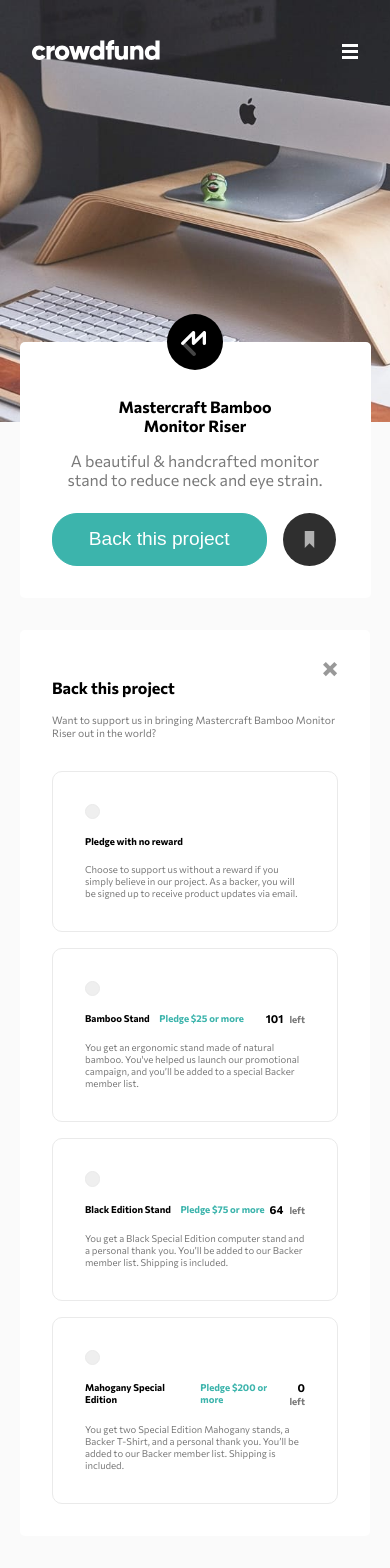
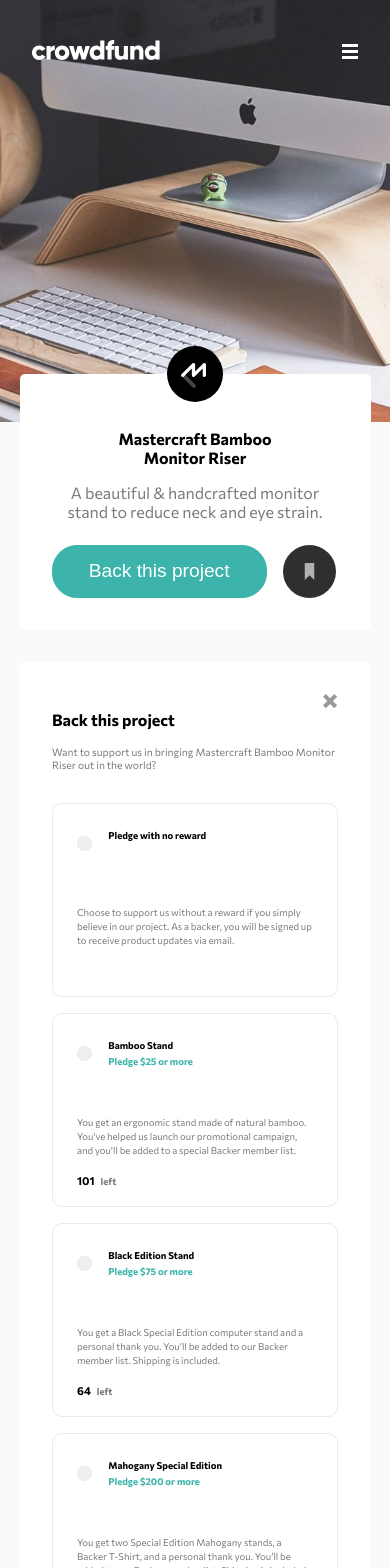
Before and after one commit to bmhuyquoc104/react-crowd-funding-website, a React (Create React App) app: page / in a window 390 px wide. Shown: the top 1568 px of the page. Before the commit the page ends 1536 px from the top, so only its background shows below. Built offline with nearby package versions, Linux system fonts and the light colour scheme.

Commit message:
9. Mostly finish render modal in mobile version

```diff
--- a/src/components/Bookmark/Bookmark.styled.js
+++ b/src/components/Bookmark/Bookmark.styled.js
@@ -87,7 +87,7 @@ export const StyledBookmark = styled(motion.section)`
     width: max(90%, 300px);
     align-items: center;
     justify-content: center;
-
+    margin-top: -3em;
     .card-info {
       width: 100%;
       justify-content:center;
--- a/src/components/Header/Header.styled.js
+++ b/src/components/Header/Header.styled.js
@@ -54,6 +54,8 @@ export const StyledHeader = styled(motion.header)`
 `;
 
 export const StyledActiveHeader = styled(motion.header)`
+  position: relative;
+  z-index: 1;
   display: flex;
   flex-direction: column;
   background-image: url(${imagesResource.HeroMobile});
--- a/src/components/Modal/Modal.styled.js
+++ b/src/components/Modal/Modal.styled.js
@@ -53,5 +53,6 @@ export const StyledModal = styled(motion.section)`
       display: flex;
       flex-direction: column;
       gap:1em;
+      width:100%;
   }
 `;
--- a/src/components/Modal/ModalCard/ModalCard.jsx
+++ b/src/components/Modal/ModalCard/ModalCard.jsx
@@ -1,5 +1,5 @@
 import React, { useState } from "react";
-import { StyledModalCard ,StyledPledge } from "./ModalCard.styled";
+import { StyledModalCard, StyledPledge } from "./ModalCard.styled";
 import { FlexContainer } from "../../Flex/Flex";
 export const ModalCard = ({ title, description, quantities, limit, bg }) => {
   let [isToggle, setToggle] = useState(false);
@@ -7,16 +7,24 @@ export const ModalCard = ({ title, description, quantities, limit, bg }) => {
 
   return (
     <>
-      {(isToggle && title !== "Pledge with no reward")? (
-        <FlexContainer fd = "column" ai="flex-start" jc = "flex-start" style={{ border: "1px solid hsl(176, 72%, 28%)", borderRadius: "5px"}}>
-          <StyledModalCard  style={{  borderRadius: "0", border:"none"}}>
+      {isToggle && title !== "Pledge with no reward" ? (
+        <FlexContainer
+          fd="column"
+          ai="flex-start"
+          jc="flex-start"
+          style={{
+            border: "1px solid hsl(176, 72%, 28%)",
+            borderRadius: "5px",
+          }}
+        >
+          <StyledModalCard style={{ borderRadius: "0", border: "none" }}>
             <button
               className="checkbox"
               onClick={() => {
                 setToggle(!isToggle);
               }}
             >
-              <div className="checkbox-inside"> </div>
+              <div className="checkbox-inside"></div>
             </button>
             <div className="card-content">
               <div className="title-container">
@@ -33,20 +41,18 @@ export const ModalCard = ({ title, description, quantities, limit, bg }) => {
               </div>
               <div className="card-description">{description}</div>
             </div>
-
           </StyledModalCard>
           <StyledPledge className="pledge-container">
             <form action="#" method="get">
-                <label>Enter your pledge</label>
+              <label>
+                Enter your pledge
+                </label>
               <div className="form-control">
                 <div className="input-container">
-                    <h3 className="currency">$</h3>
-                    <input
-                      type="text"
-                      name="pledge-value"
-                      min="25"
-                      placeholder="25"
-                    ></input>
+                  <h3 className="currency">
+                    $<strong style={{ color: "grey" }}>25</strong>
+                  </h3>
+                  <input type="text" name="pledge-value" min="25"></input>
                 </div>
                 <button className="submit" type="submit">
                   Continue
--- a/src/components/Modal/ModalCard/ModalCard.styled.js
+++ b/src/components/Modal/ModalCard/ModalCard.styled.js
@@ -8,18 +8,20 @@ export const StyledModalCard = styled(motion.div)`
   padding: 2em;
   border-radius: 10px;
   border: 1px solid ${({ clr }) => clr || "#eaeaea"};
-  flex-wrap: wrap;
 
   .checkbox-inside {
-    padding: 0.25em;
+    position: absolute;
+    width: 8px;
+    height: 8px;
     background-color: var(--clr_mcyan);
-    border-radius: 50px;
+    border-radius: 50%;
   }
 
   .checkbox {
     padding: 0.5em;
-    border-radius: 50px;
-    min-height: 5px;
+    position: relative;
+    border-radius: 50%;
+    height: 5px;
     display: flex;
     justify-content: center;
     align-items: center;
@@ -69,12 +71,52 @@ export const StyledModalCard = styled(motion.div)`
     text-align: right;
     font-size: clamp(0.6rem, 1vw, 0.8rem);
   }
+
+  @media (max-width: 450px) {
+    position: relative;
+    padding: 6em 1.5em;
+    & > * {
+      margin-top: -4.8em;
+    }
+
+    .card-content {
+      margin-top: -4.4em;
+    }
+
+    .title-container {
+      flex-direction: column;
+      justify-content: center;
+      gap: 0.25em;
+      align-items: flex-start;
+    }
+
+    .title-container .limit {
+      margin-left: 0;
+    }
+
+    .quantities {
+      position: absolute;
+      left: 0;
+      display: block;
+      padding: 0 2.5em;
+      bottom: 2em;
+    }
+
+    .card-description {
+      position: absolute;
+      left: 0;
+      display: block;
+      padding: 0 2.5em;
+      bottom: 5em;
+      line-height: 1.5;
+    }
+  }
 `;
 
 export const StyledPledge = styled(motion.section)`
-    width: 100%;
-    border-top: 1px solid #eaeaea;
-    padding: 1.5em;
+  width: 100%;
+  border-top: 1px solid #eaeaea;
+  padding: 1.5em;
   form {
     display: flex;
     justify-content: space-between;
@@ -93,7 +135,7 @@ export const StyledPledge = styled(motion.section)`
   }
 
   .form-control > * {
-    padding: 1em;
+    padding: clamp(0.75em,1.2vw,1em);
     border-radius: 25px;
     width: 100%;
   }
@@ -101,15 +143,17 @@ export const StyledPledge = styled(motion.section)`
     display: flex;
     align-items: center;
     justify-content: space-evenly;
+    gap: 0.2em;
     border: 1px solid #eaeaea;
   }
 
   .input-container input::placeholder,
   .input-container input {
-    color: var(--clr_b);
+    color: var(--clr_mcyan);
     font-size: clamp(0.6rem, 1vw, 0.8rem);
     width: 60%;
     border: none;
+    outline: none;
   }
 
   .currency {
@@ -124,5 +168,23 @@ export const StyledPledge = styled(motion.section)`
     color: white;
   }
 
+  @media (max-width: 450px) {
+    form {
+      flex-direction: column;
+      align-items: center;
+      gap:1em;
+      text-align: center;
+      justify-content: center;
+    }
+    .form-control {
+      justify-content: space-between;
+      align-items: center;
+    }
 
+    .form-control > * {
+    padding: 0.75em;
+    border-radius: 25px;
+    width: 100%;
+  }
+  }
 `;
```
Also changed, not shown: 1 other file (tests, documents, lock files or other folders). Lines whose indentation alone changed are shown as unchanged.
